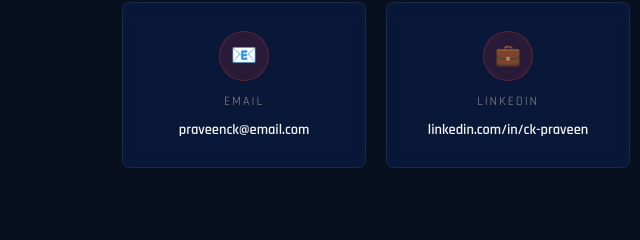
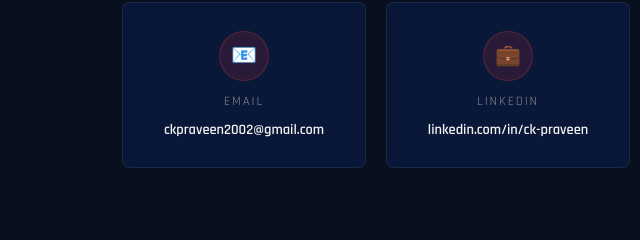
Before and after one commit to CK-PRAVEEN/Portfolio, a plain HTML site: page index.html in a window 1280 px wide. Shown: the part 6876-7116 px from the top of the page, 0-640 px from the left. Drawn offline with nearby package versions, Linux system fonts and the light colour scheme.

Commit message:
Email fix

```diff
--- a/index.html
+++ b/index.html
@@ -455,8 +455,8 @@ footer span{color:var(--red);}
       <p style="color:var(--gray);max-width:500px;margin:0 auto;">Open to exciting automation roles. Feel free to reach out!</p>
     </div>
     <div class="contact-grid reveal">
-      <a href="mailto:praveenck@email.com" class="contact-card">
-        <div class="contact-icon">📧</div><div class="contact-label">Email</div><div class="contact-value">praveenck@email.com</div>
+      <a href="mailto:ckpraveen2002@gmail.com" class="contact-card">
+        <div class="contact-icon">📧</div><div class="contact-label">Email</div><div class="contact-value">ckpraveen2002@gmail.com</div>
       </a>
       <a href="https://linkedin.com/in/ck-praveen" target="_blank" class="contact-card">
         <div class="contact-icon">💼</div><div class="contact-label">LinkedIn</div><div class="contact-value">linkedin.com/in/ck-praveen</div>
```
